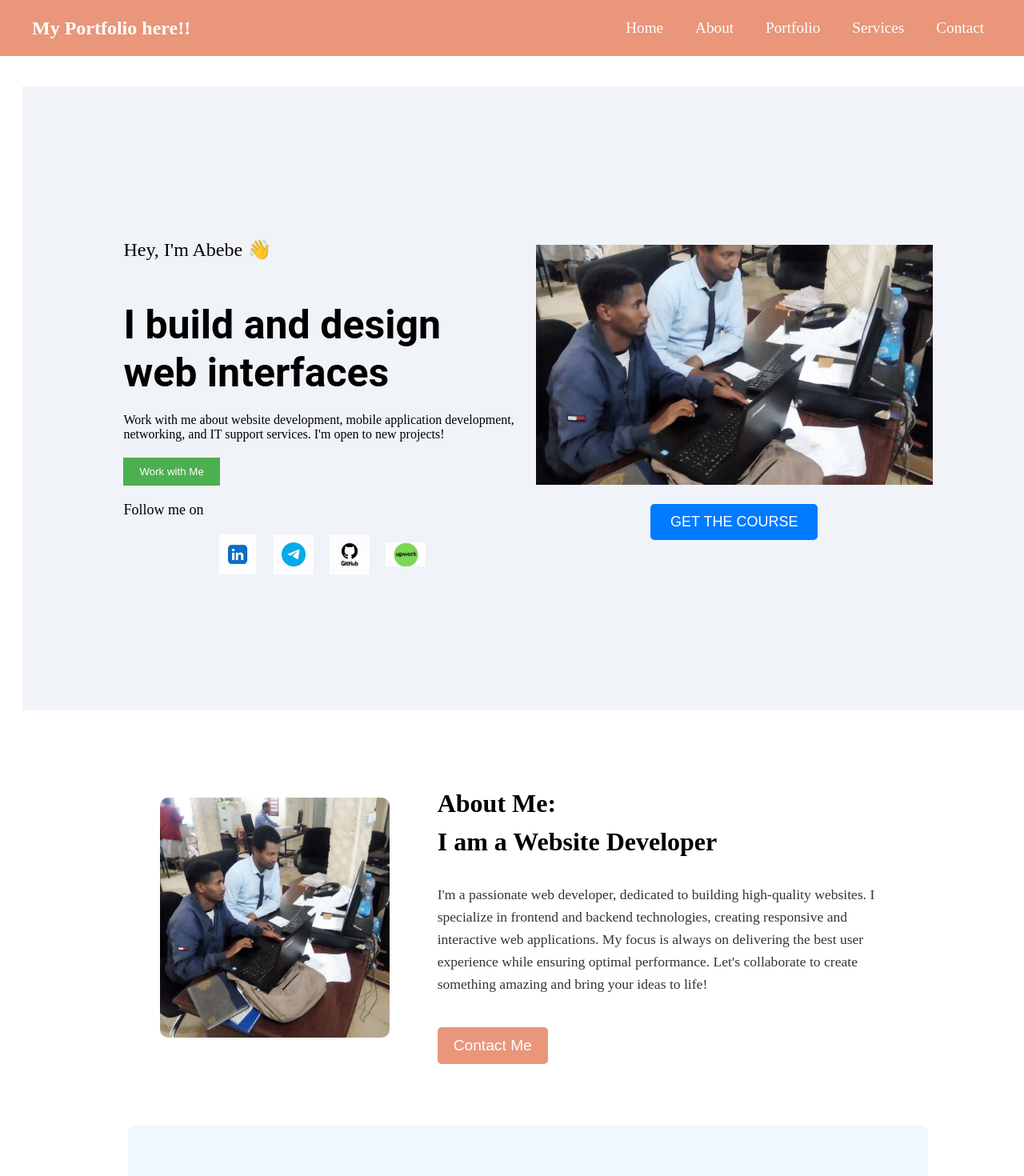
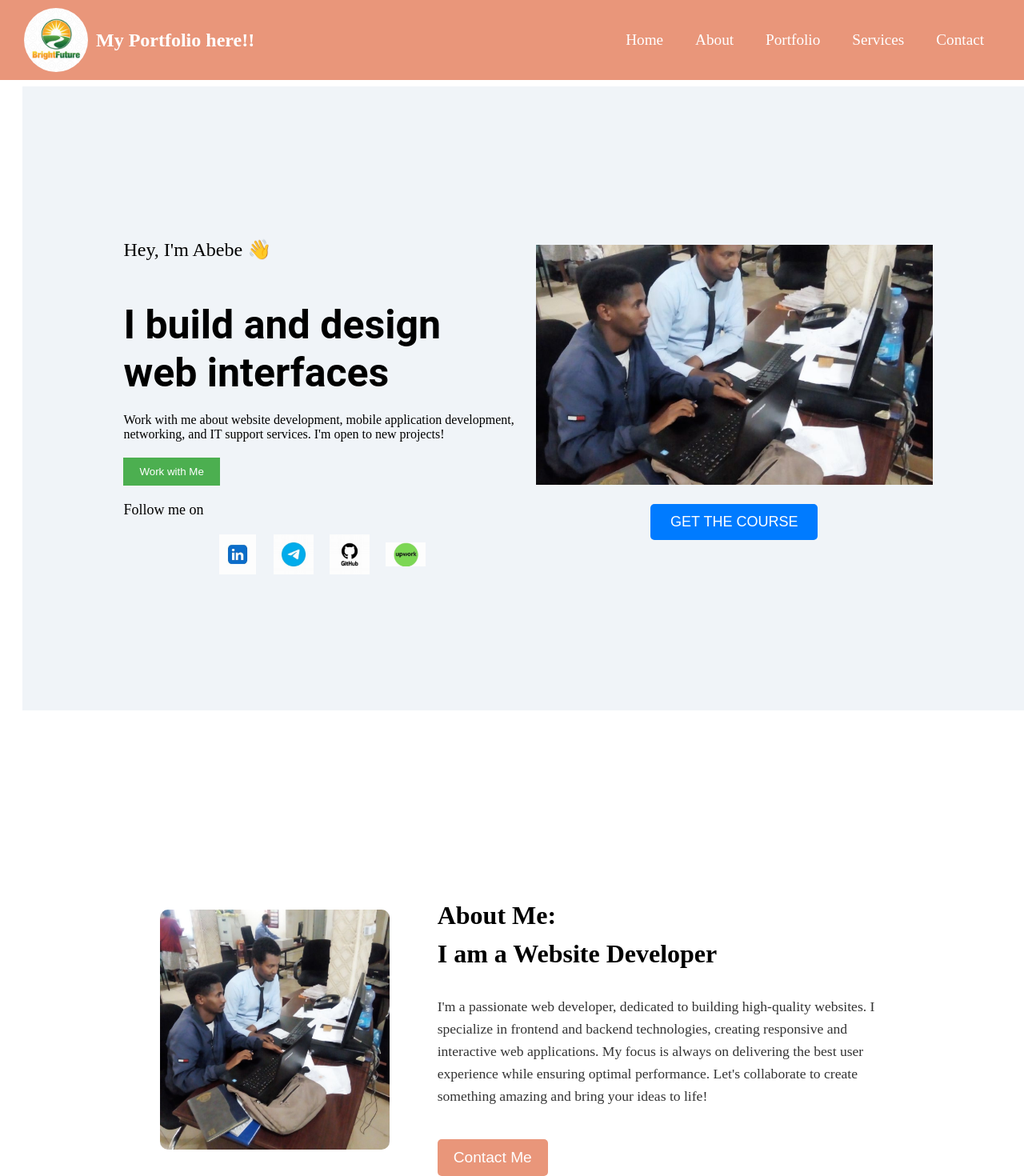
Before and after one commit to abebeab/portfolio-project1, a Vue app in the folder portfolio-frontend/: page / in a window 1280 px wide. Shown: the top 1470 px of the page at 80% size. Built offline with nearby package versions, Linux system fonts and the light colour scheme.

Commit message:
Completed Front-end design

```diff
--- a/portfolio-frontend/src/App.vue
+++ b/portfolio-frontend/src/App.vue
@@ -3,7 +3,7 @@
     <!-- Static Header -->
     <header class="header">
       <div class="logo">
-        <i class="fas fa-laravel"></i>
+        <img src="@/assets/icons/logo.png" alt="Logo" class="logo-img" />
         <span>My Portfolio here!!</span>
       </div>
 
@@ -44,7 +44,7 @@ import AppFooter from './components/AppFooter.vue';  // Updated import
 export default {
   name: 'App',
   components: {
-    HomeComponent  ,
+    HomeComponent,
     About,
     Portfolio,
     Services,
@@ -77,7 +77,7 @@ header {
   top: 0;
   left: 0;
   width: 100%;
-  min-height:50px;
+  min-height: 50px;
   background-color: #e9967a; /* Dark background for header */
   color: white;
   padding: 10px 30px; /* Added more horizontal padding for spacing */
@@ -91,9 +91,12 @@ header {
   margin-right: auto; /* Push the logo to the left */
 }
 
-.logo i {
-  font-size: 2rem; /* Larger icon */
-  margin-right: 10px; /* Space between icon and text */
+.logo-img {
+  width: 80px; /* Set the width of the logo */
+  height: 80px; /* Set the height of the logo to make it a square */
+  border-radius: 50%; /* Make the logo circular */
+  object-fit: cover; /* Ensure the image is cropped to fit the circular shape */
+  margin-right: 10px; /* Space between logo and text */
 }
 
 .logo span {
--- a/portfolio-frontend/src/components/About.vue
+++ b/portfolio-frontend/src/components/About.vue
@@ -69,8 +69,9 @@ export default {
 </script>
 
 <style scoped>
-/* Section Styling for About */
+/* Section Styling for About *//* Section Styling for About */
 section#about {
+  margin-top: 100px; /* Increased the top margin to create a larger gap */
   margin-bottom: 40px;
   padding: 40px 10px; /* Reduced padding for narrowness */
   min-height: 300px;
@@ -79,7 +80,9 @@ section#about {
   align-items: center;
   flex-direction: column; /* Stack image and text vertically */
   position: relative; /* Ensure the background works as expected */
+  padding-top: 80px;
 }
+
 
 /* Container for flex layout in About Section */
 .about-container {
--- a/portfolio-frontend/src/components/Contact.vue
+++ b/portfolio-frontend/src/components/Contact.vue
@@ -50,24 +50,38 @@
 
 <script>
 export default {
-  name: 'ContactSection',  // Multi-word component name
+  name: 'ContactSection',
 }
 </script>
 
 <style scoped>
 /* Section Styling */
 section#contact {
+  margin-top: 10px; /* Reduced space between the top of the contact section and header */
   padding: 40px 10px;
-  min-height: 600px;
+  padding-top: 30px; /* Further reduced top padding for more compact space */
+  min-height: 500px;
   display: flex;
   flex-direction: column;
   align-items: center;
   gap: 30px;
   position: relative;
-  background-color: #f4f7fb; /* New background color */
-  border-radius: 10px; /* Optional: Adds rounded corners to the section */
+  background-color: #f4f7fb; /* Light background color */
+  border-radius: 10px; /* Rounded corners */
+  box-shadow: 0 4px 10px rgba(0, 0, 0, 0.1); /* Optional: Light shadow */
 }
 
+/* Adjusting Scroll Behavior */
+html {
+  scroll-padding-top: 60px; /* Reduced padding to make the section appear closer to the header */
+}
+
+/* Ensure there's always space when navigating to the section */
+section#contact {
+  scroll-margin-top: 60px; /* Adjusted space when scrolling to the section */
+}
+
+/* Styling for the Title */
 .contact-title {
   font-size: 3rem;
   font-weight: bold;
@@ -208,4 +222,5 @@ section#contact {
     width: 90%; /* Ensure form elements are wider on smaller screens */
   }
 }
+
 </style>
--- a/portfolio-frontend/src/components/Services.vue
+++ b/portfolio-frontend/src/components/Services.vue
@@ -8,7 +8,6 @@
     <div class="services-intro">
       <h3 class="services-heading">What I Do for Clients</h3>
       <p class="services-subheading">I give many services for clients.</p>
-
     </div>
 
     <!-- Service Boxes Section -->
@@ -80,11 +79,13 @@ export default {
 /* Section Styling */
 section#services {
   padding: 40px 10px;
-  min-height: 600px;
+  min-height: 500px;
   display: flex;
   flex-direction: column;
   align-items: center;
   background-color: #f4f7fb;
+  margin-top: 20px; /* Increased gap between the top of the services section and header */
+  scroll-margin-top: 40px; /* Ensures proper scroll behavior when jumping to this section */
 }
 
 /* Top Section Styling */
```
Also changed, not shown: portfolio-frontend/src/assets/icons/logo.jpg (added), portfolio-frontend/src/assets/icons/logo.png (added).
